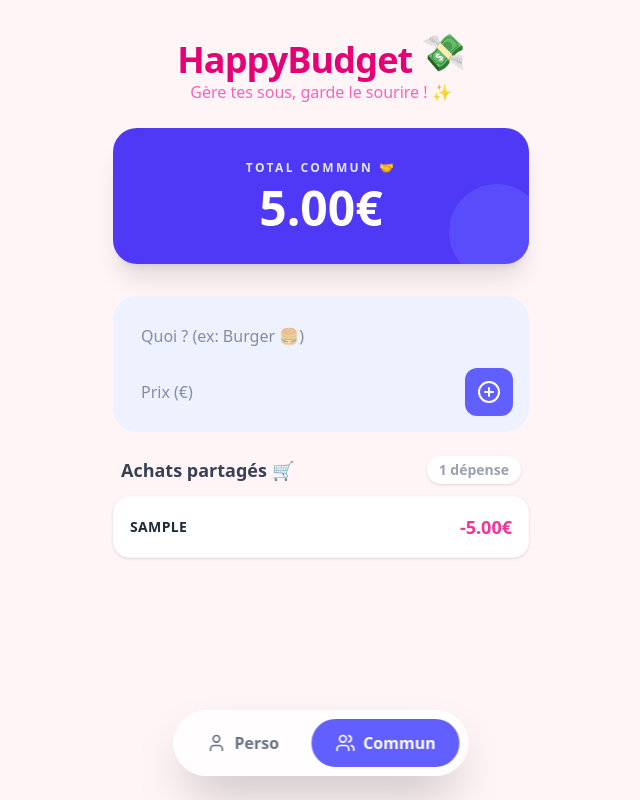
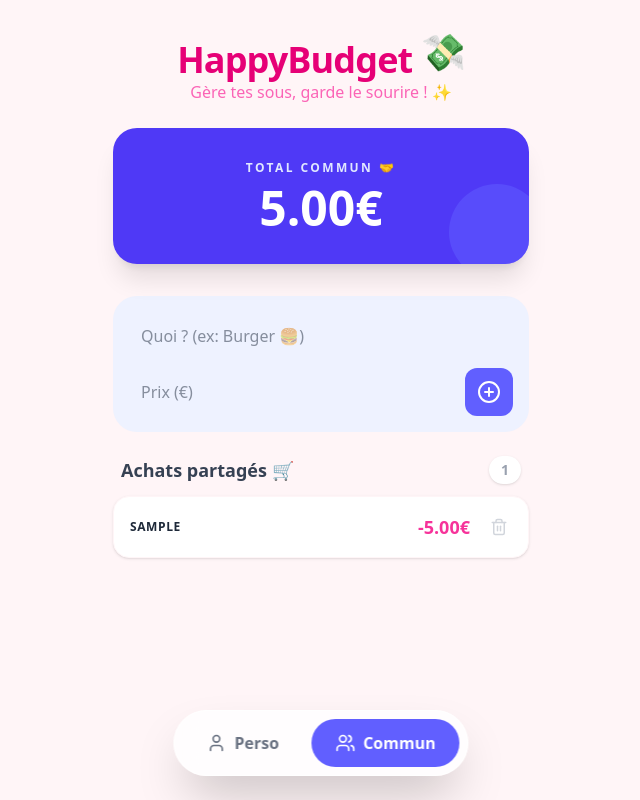
Before and after one commit to AnthonyGargoua/happybudget, a Next.js app: page /commun in a window 1280 px wide. Both pictures are taken after typing "Sample", "5" into the empty fields and a click on the button 808 px from the left and 392 px from the top of the page. Shown: the whole page, without its empty margins (319-959 px from the left). Built offline with nearby package versions, Linux system fonts and the light colour scheme.

Commit message:
ExpenseList.js

```diff
--- a/components/ExpenseList.js
+++ b/components/ExpenseList.js
@@ -1,26 +1,37 @@
-export default function ExpenseList({ items, title }) {
+import { Trash2 } from 'lucide-react';
+
+export default function ExpenseList({ items, title, onDelete }) {
   return (
-    <div className="space-y-3">
+    <div className="space-y-3 mb-24">
       <h3 className="text-lg font-bold text-gray-700 flex justify-between items-center px-2">
         {title}
         <span className="text-sm bg-white px-3 py-1 rounded-full shadow-sm text-gray-400">
-          {items.length} dépense{items.length > 1 ? 's' : ''}
+          {items.length}
         </span>
       </h3>
 
       {items.length === 0 ? (
         <div className="text-center py-10 bg-white/50 rounded-3xl border-2 border-dashed border-gray-200">
-          <p className="text-gray-400 italic">Rien ici pour l'instant... 🎈</p>
+          <p className="text-gray-400 italic">Aucune dépense enregistrée... 🎈</p>
         </div>
       ) : (
         items.map((item) => (
           <div key={item.id} className="bg-white p-4 rounded-2xl flex justify-between items-center shadow-sm border border-pink-50 animate-fadeIn">
             <div className="flex flex-col">
-              <span className="font-semibold text-gray-800 uppercase text-sm tracking-wide">{item.label}</span>
+              <span className="font-semibold text-gray-800 uppercase text-xs tracking-wider">{item.label}</span>
               <span className="text-[10px] text-gray-400 font-mono italic">{item.date}</span>
             </div>
-            <div className="text-lg font-black text-pink-500">
-              -{item.amount.toFixed(2)}€
+            <div className="flex items-center gap-4">
+              <div className="text-lg font-black text-pink-500">
+                -{item.amount.toFixed(2)}€
+              </div>
+              <button
+                onClick={() => onDelete(item.id)}
+                className="text-gray-300 hover:text-red-500 transition-colors p-1"
+                title="Supprimer"
+              >
+                <Trash2 size={18} />
+              </button>
             </div>
           </div>
         ))
```
